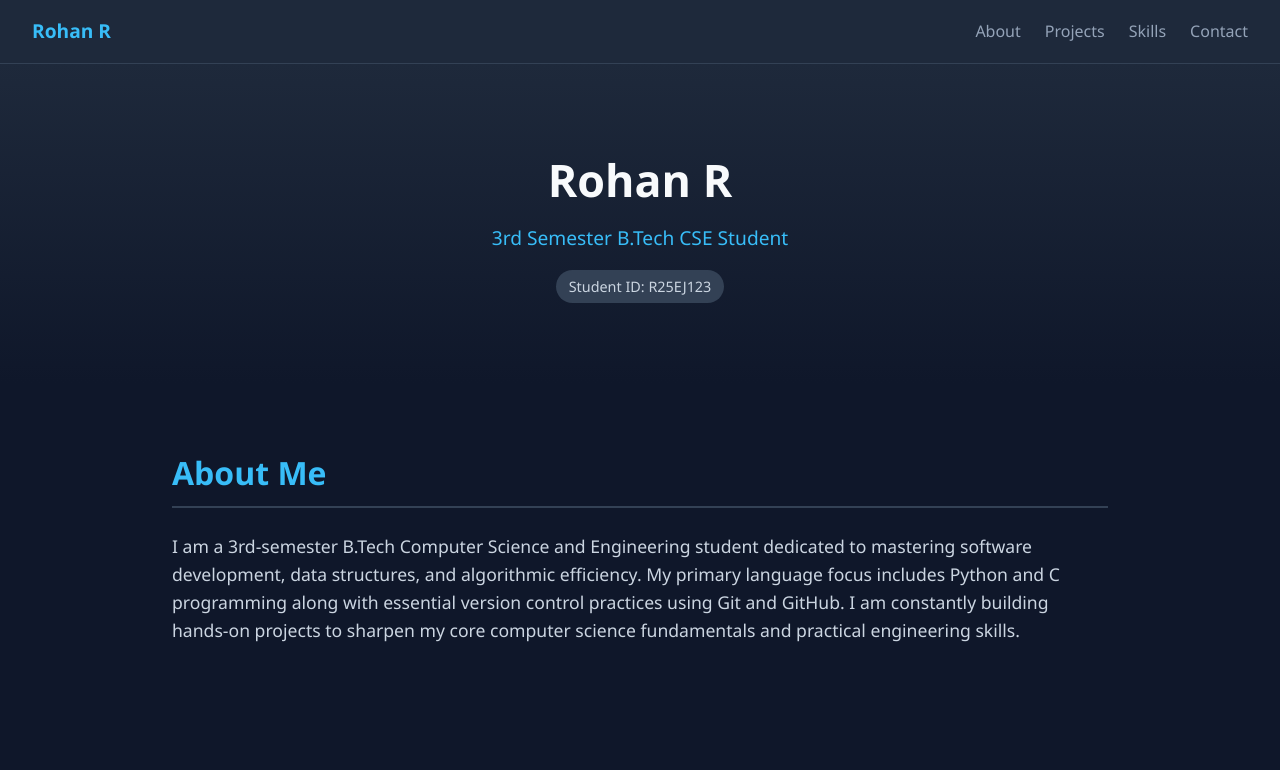
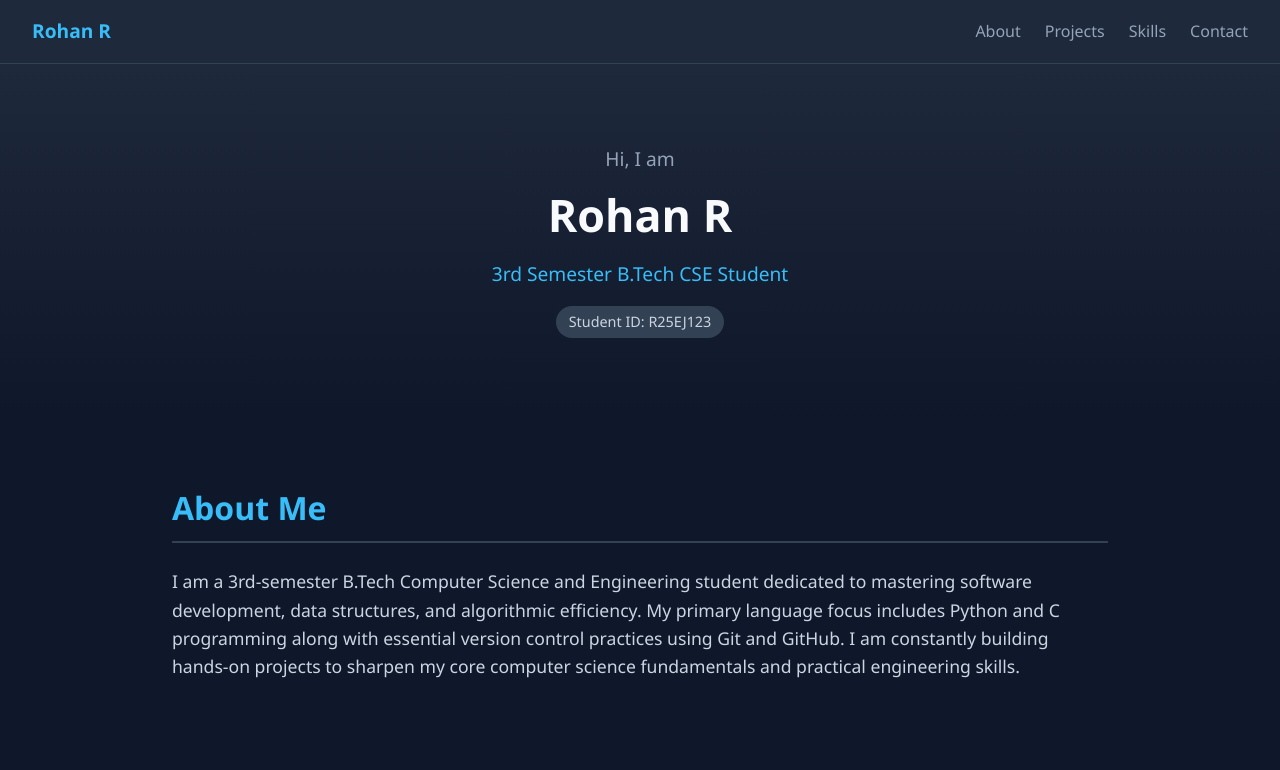
Before and after one commit to rohandevadiga007-netizen/Portfolio_Blog, a plain HTML site: page index.html in a window 1280 px wide. Shown: the top 770 px of the page. Drawn offline with Linux system fonts and the light colour scheme.

Commit message:
Update index.html

```diff
--- a/index.html
+++ b/index.html
@@ -60,6 +60,12 @@
             padding: 5rem 2rem;
             text-align: center;
             background: linear-gradient(180deg, #1e293b 0%, #0f172a 100%);
+        }
+
+        header .greeting {
+            font-size: 1.2rem;
+            color: #94a3b8;
+            margin-bottom: 0.3rem;
         }
 
         header h1 {
@@ -208,6 +214,7 @@
     </nav>
 
     <header>
+        <p class="greeting">Hi, I am</p>
         <h1>Rohan R</h1>
         <p>3rd Semester B.Tech CSE Student</p>
         <span class="student-id">Student ID: R25EJ123</span>
```
